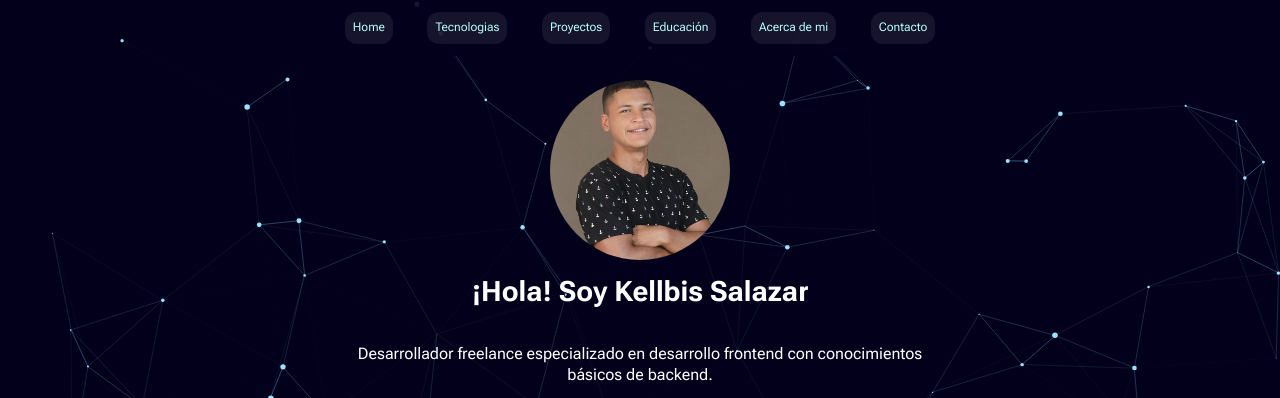
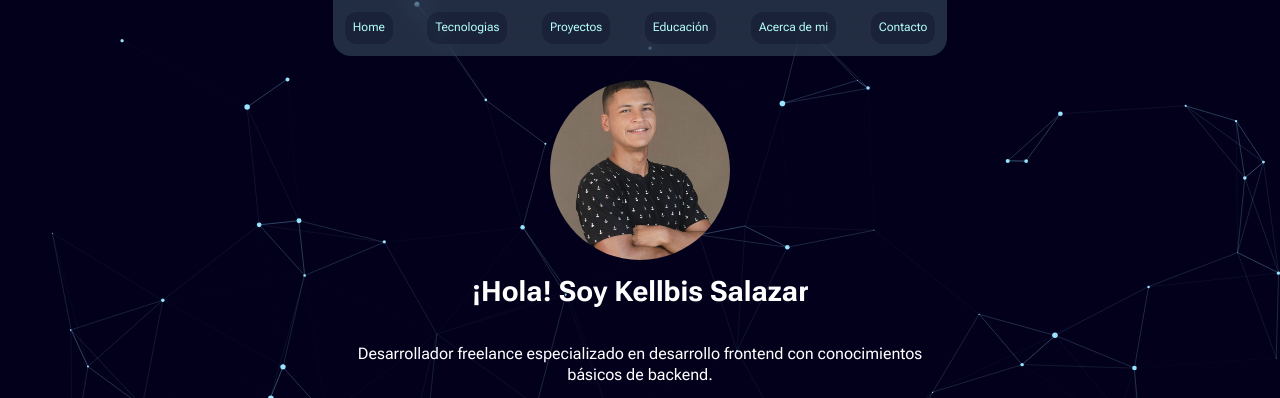
Before and after one commit to KellbisJ/portfolio, a plain HTML site: page index.html in a window 1280 px wide. Shown: the top 398 px of the page. Drawn offline with nearby package versions, Linux system fonts and the light colour scheme.

Commit message:
navbar style improve, scroll behavior

```diff
--- a/src/index.css
+++ b/src/index.css
@@ -2,6 +2,9 @@
   box-sizing: border-box;
   padding: 0;
   margin: 0;
+}
+html {
+  scroll-behavior: smooth;
 }
 body {
   background-color: #03001c;
@@ -44,12 +47,11 @@ h4 {
 /* NAVBAR */
 .navbar {
   position: fixed;
-  background-color: transparent;
   padding: 0 10vw 0 10vw;
   width: 100%;
   top: 0;
   right: 0;
-  z-index: 10;
+  z-index: 1;
 }
 .navbar__elements {
   width: 100%;
@@ -58,8 +60,11 @@ h4 {
   justify-items: center;
   align-items: center;
   padding: 12px;
-  background-color: #03001ce6;
+  background-color: #b6fffa2d;
   border-radius: 0 0 18px 18px;
+  backdrop-filter: blur(12px);
+  position: relative;
+  z-index: 2;
 }
 .navbar__content__mobile {
   color: none;
@@ -81,11 +86,10 @@ h4 {
   visibility: hidden;
   flex-direction: column;
   position: absolute;
-  top: 150%;
+  top: 175%;
   right: 0;
-  padding: 20px;
-  border-radius: 6px;
-  box-shadow: 0 2px 5px rgba(0, 0, 0, 0.1);
+  padding: 18px;
+  border-radius: 18px;
   overflow: hidden;
   max-height: 0;
   opacity: 0;
@@ -99,9 +103,9 @@ h4 {
   max-height: fit-content;
   opacity: 1;
   position: absolute;
-  right: -10vw;
+  right: -3vw;
   gap: 14px;
-  background-color: #03001ce6;
+  background-color: #b6fffa2d;
   pointer-events: auto;
 }
 .navbar__content__wide {
@@ -109,22 +113,39 @@ h4 {
   width: 100%;
   justify-content: space-between;
 }
-.navbar__content__wide a {
+.navbar__link {
+  position: relative;
+  background-color: #03001c41;
+  text-decoration: none;
+  font-size: 12px;
   padding: 8px;
   border-radius: 12px;
-  background-color: #b3bbba1b;
   color: #b6fffa;
-  transition: background 1s;
+  text-align: center;
+  transition: box-shadow 0.4s ease;
+  overflow: hidden;
+}
+.navbar__link::before {
+  content: "";
+  top: 0;
+  left: 0;
+  position: absolute;
+  height: 100%;
+  width: 100%;
+  border-radius: 12px;
+  z-index: -1;
+  background-color: #03001c41;
+  background-image: linear-gradient(to bottom right, #b6fffa, #445687);
+  transition: opacity 0.4s ease;
+  opacity: 0;
 }
 
-.navbar__content__wide a:hover {
-  background: linear-gradient(45deg, #b6fffa, #445687);
+.navbar__link:hover::before {
+  opacity: 1;
 }
-
-.navbar__link {
-  color: white;
-  text-decoration: none;
-  font-size: 12px;
+.navbar__link:hover {
+  z-index: 0;
+  box-shadow: 20px 0 60px #b6fffa2d;
 } /* NAVBAR */
 
 .content /* all content container */ {
--- a/src/index.js
+++ b/src/index.js
@@ -154,13 +154,13 @@
     const scrollToElement = (element) => {
       const elementToNavigatePosition = element.getBoundingClientRect();
       const position = elementToNavigatePosition.top + scrollTop - 40;
-      window.scrollTo({ top: position });
+      window.scrollTo({ top: position, behavior: "smooth" });
       toggleMenu();
     };
 
     switch (navbarLinkCaptured) {
       case "Home":
-        window.scrollTo(0, 0);
+        window.scrollTo({ top: 0, behavior: "smooth" });
         toggleMenu();
         break;
       case "Tecnologias":
```
